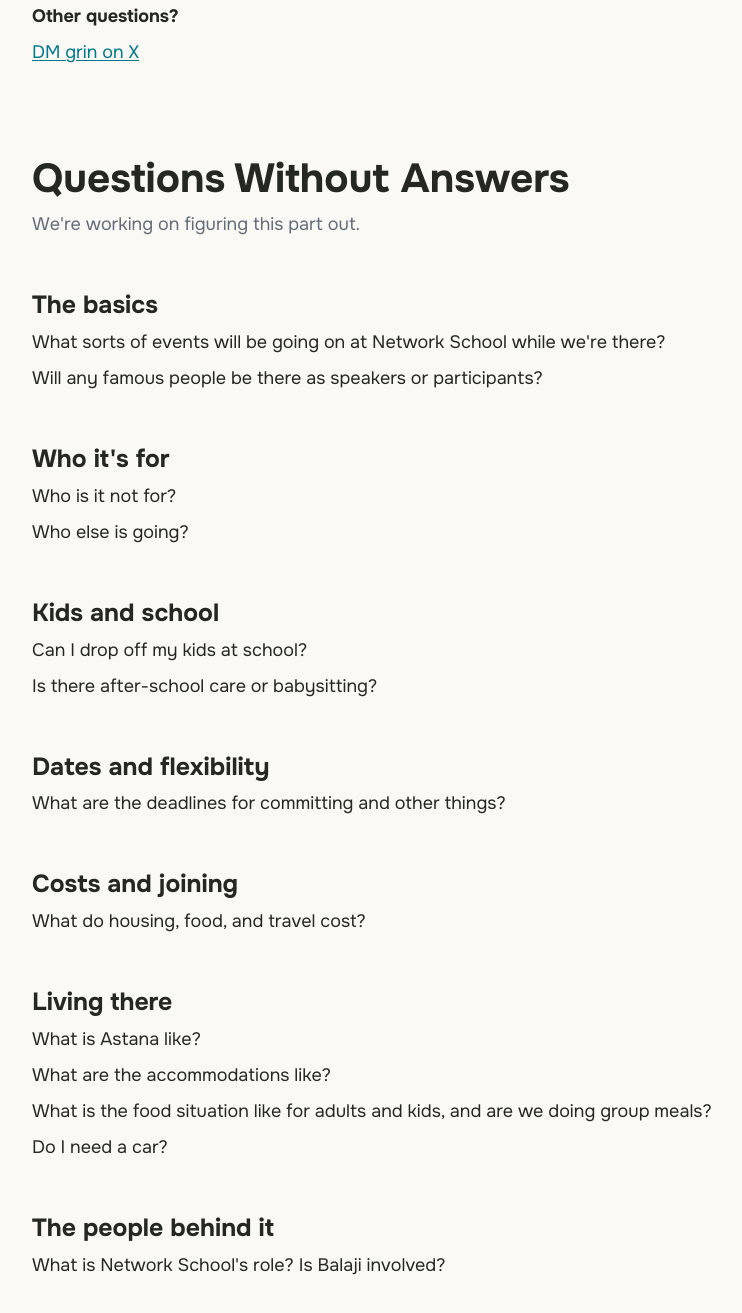
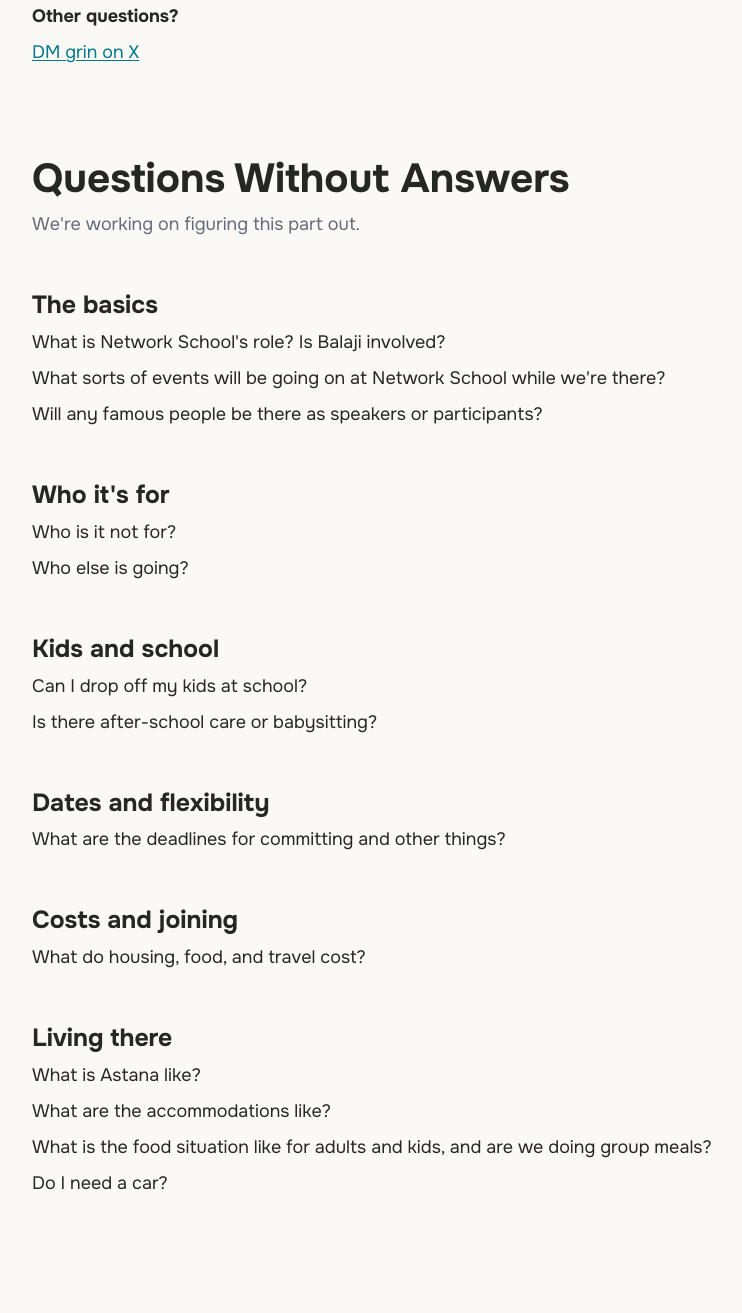
Before and after one commit to grinland/familystan, a plain HTML site: page index.html in a window 1280 px wide. Shown: the part 3486-4799 px from the top of the page, without its empty margins (22-764 px from the left). After the commit the page ends 4755 px from the top, so only its background shows below. Drawn offline with Linux system fonts and the light colour scheme.

Commit message:
Move NS role question under The basics

```diff
--- a/index.html
+++ b/index.html
@@ -326,6 +326,10 @@
 
         <h3>The basics</h3>
 
+        <div class="qa-item" id="network-schools-role">
+          <p>What is Network School's role? Is Balaji involved?</p>
+        </div>
+
         <div class="qa-item" id="ns-events-while-were-there">
           <p>
             What sorts of events will be going on at Network School while
@@ -392,11 +396,6 @@
           <p>Do I need a car?</p>
         </div>
 
-        <h3>The people behind it</h3>
-
-        <div class="qa-item" id="network-schools-role">
-          <p>What is Network School's role? Is Balaji involved?</p>
-        </div>
       </section>
     </main>
   </body>
```
